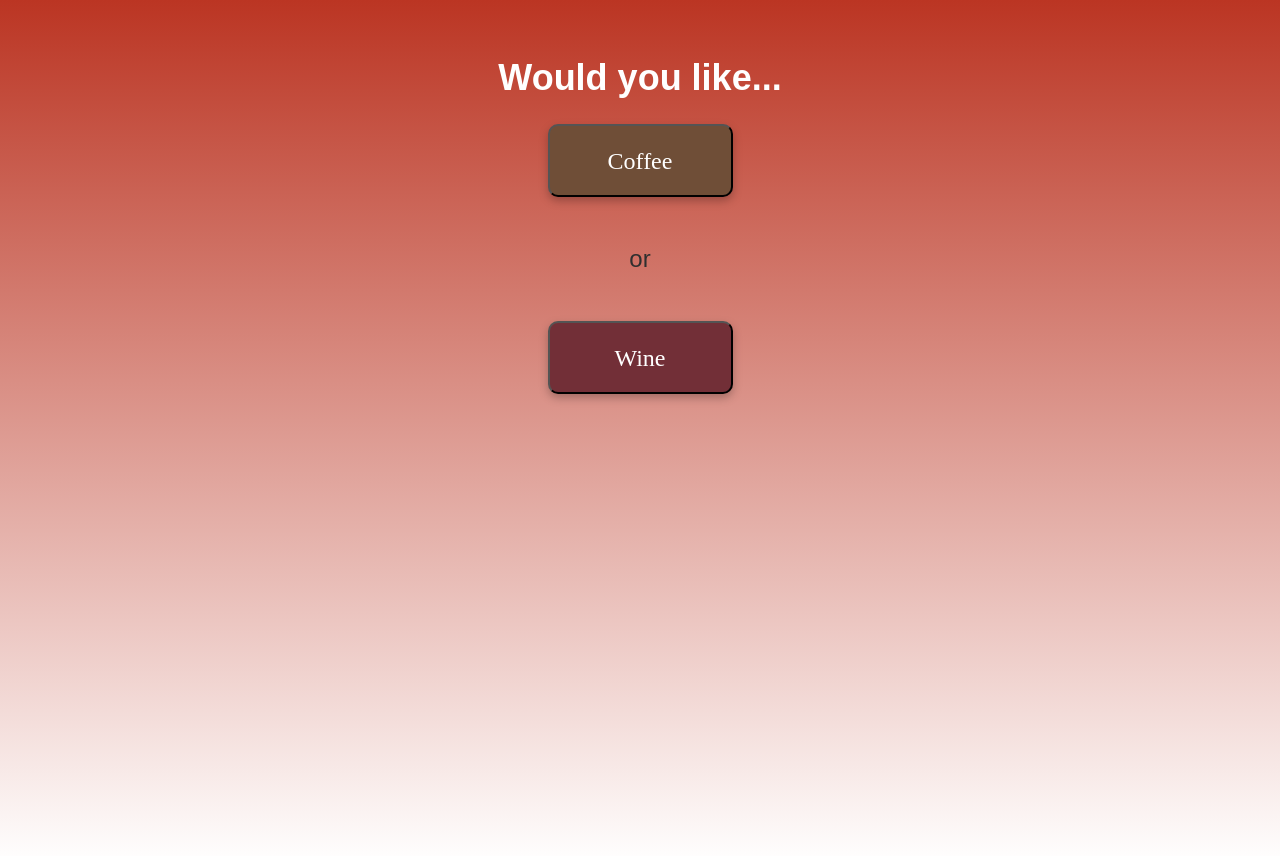
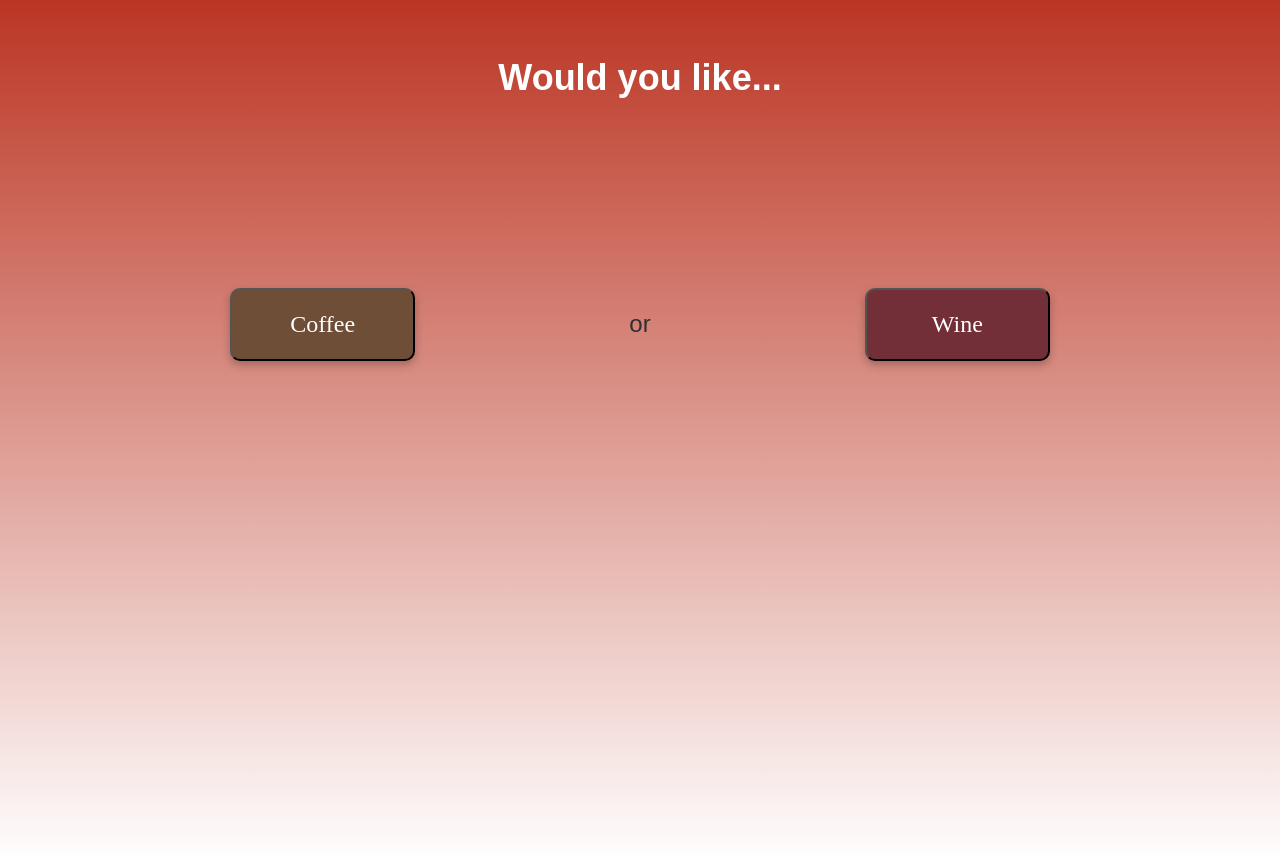
Before and after one commit to DruSerkes/react-coffee-wine, a React (Create React App) app: page / in a window 1280 px wide. Shown: the top 856 px of the page. Built offline with nearby package versions, Linux system fonts and the light colour scheme; no server answers.

Commit message:
add, style main container

```diff
--- a/src/App.css
+++ b/src/App.css
@@ -10,6 +10,14 @@
   font-family: 'Gorditas', Arial, Helvetica, sans-serif;
   font-size: 36px;
   line-height: 44px;
+}
+
+main {
+  height: 50%;
+  display: flex;
+  flex-direction: row;
+  justify-content: space-evenly;
+  align-items: center;
 }
 
 button {
@@ -40,3 +48,10 @@
   color: #2f2f2f;
   font-family: 'Gorditas', Arial, Helvetica, sans-serif;
 }
+
+
+@media screen and (max-width: 400px){
+  main {
+    flex-direction: column;
+  }
+}
--- a/src/App.tsx
+++ b/src/App.tsx
@@ -25,9 +25,11 @@
   return (
     <div className="App">
       <h1>Would you like...</h1>
-      <BtnLink text="Coffee" color="#6F4E37" link={coffeeLink} />
-      <p>or</p>
-      <BtnLink text="Wine" color="#722F37" link={wineLink} />
+      <main>
+        <BtnLink text="Coffee" color="#6F4E37" link={coffeeLink} />
+        <p>or</p>
+        <BtnLink text="Wine" color="#722F37" link={wineLink} />
+      </main>
     </div>
   );
 }
```
